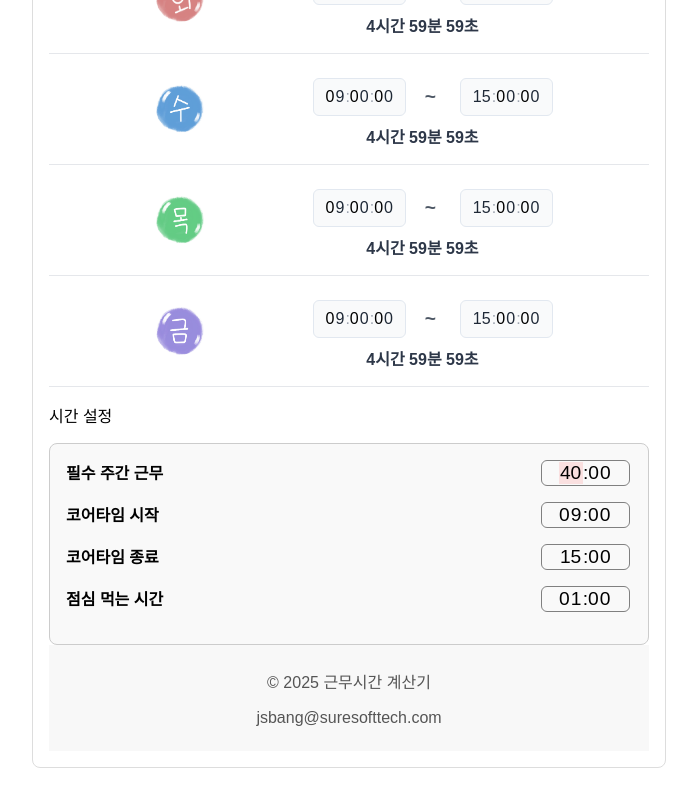
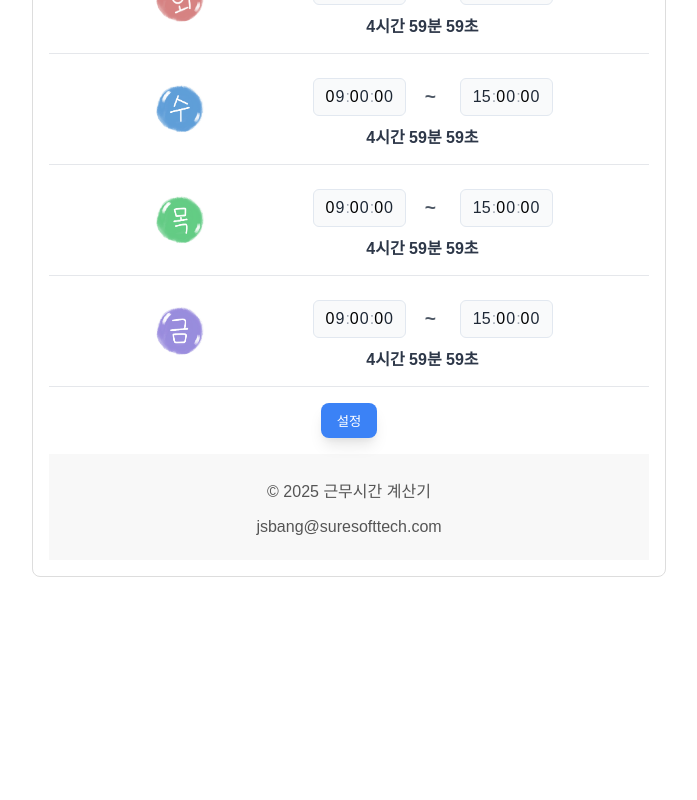
Before and after one commit to wlstjdwkd/40TimeCalculator, a React (Create React App) app in the folder frontend/time_calculator/: page / in a window 1280 px wide. Shown: the part 463-1263 px from the top of the page, without its empty margins (291-988 px from the left). After the commit the page ends 1072 px from the top, so only its background shows below. Built offline with nearby package versions, Linux system fonts and the light colour scheme; the HTML template or start-up script is replaced by a standard one.

Commit message:
design : modify WorkSetting css

```diff
--- a/frontend/time_calculator/src/App.js
+++ b/frontend/time_calculator/src/App.js
@@ -39,6 +39,10 @@ function App() {
   const [daysData, setDaysData] = useState(initialDaysData);
 
   const [requiredResult, setRequiredResult] = useState('');
+
+  /* 시간 설정 팝업*/
+  const [isPopupOpen, setIsPopupOpen] = useState(false);
+	const togglePopup = () => setIsPopupOpen((prev) => !prev);
 
   // // 주간 데이터 초기화 함수
   // const resetWeeklyData = useCallback(() => {
@@ -237,27 +241,6 @@ function App() {
     textAlign: 'center',
   };
 
-
-  const rowStyle = {
-    display: 'flex',
-    alignItems: 'center',
-    justifyContent: 'center',
-    marginBottom: '1rem',
-    width: '100%',
-  };
-
-  const labelStyle = {
-    width: 120,
-    fontWeight: 'bold',
-    textAlign: 'left',
-    marginRight: 8,
-  };
-
-  const textStyle = {
-    textAlign: 'left',
-  }
-
-
   return (
     <div style={containerStyle}>
       <h1 className="title">
@@ -281,8 +264,15 @@ function App() {
       ))}
 
 
+      <button
+				onClick={togglePopup}
+				className="settingBtn"
+			>
+				설정
+			</button>
+
       {/* WorkSettings 컴포넌트 */}
-      <p style={textStyle}>시간 설정</p>
+			{isPopupOpen && (
           <WorkSettings
           requiredWorkingTime={requiredWorkingTime}
           setRequiredWorkingTime={setRequiredWorkingTime}
@@ -292,9 +282,9 @@ function App() {
           setCoreTimeEnd={setCoreTimeEnd}
           lunchBreakTime={lunchBreakTime}
           setLunchBreakTime={setLunchBreakTime}
-      />
-
-
+          togglePopup={togglePopup}
+        />)
+      }
 
       {/* 푸터 */}
       <Footer />
--- a/frontend/time_calculator/src/components/WorkSettings/WorkSettings.css
+++ b/frontend/time_calculator/src/components/WorkSettings/WorkSettings.css
@@ -1,45 +1,68 @@
 /* src/components/WorkSettings/WorkSettings.css */
 
+.work-settings-overlay {
+    position: fixed; /* fixed */
+    top: 0;
+    left: 0;
+    right: 0;
+    bottom: 0; /* inset-0 (모든 방향 0) */
+    background-color: rgba(0, 0, 0, 0.5); /* bg-black bg-opacity-50 */
+    display: flex; /* flex */
+    align-items: center; /* items-center */
+    justify-content: center; /* justify-center */
+    z-index: 50; /* z-50 */
+}
 .work-settings {
-    display: flex;
-    flex-direction: column;
-    border: 1px solid #ccc;
-    border-radius: 8px;
-    padding: 1rem;
-    /* margin-bottom: 1rem; */
-    background-color: #f9f9f9;
+    background-color: white; /* bg-white */
+    border-radius: 0.5rem; /* rounded-lg */
+    box-shadow: 0px 10px 15px -3px rgba(0, 0, 0, 0.1),
+                0px 4px 6px -2px rgba(0, 0, 0, 0.05); /* shadow-lg */
+    padding: 1.5rem; /* p-6: 1.5rem (24px) */
+    width: 100%; /* w-full */
+    max-width: 28rem; /* max-w-md: 28rem (448px) */
 
 }
 
 .work-settings h2 {
-    margin-bottom: 1rem;
-    text-align: left;
+    font-size: 1.25rem; /* text-xl */
+    font-weight: 700; /* font-bold */
+    margin-bottom: 1rem; /* mb-4: 1rem (16px) */
+    text-align: center; /* text-center */
 }
 
 .work-settings-row {
     display: flex;
-    justify-content: space-between;
+    align-items: center;
+    justify-content: center;
+    margin-bottom: 1rem; /* 16px */
+    width: 100%;
 }
 
 .work-settings-label {
+    width: 120px;
     font-weight: bold;
-
-    /* text-align: center; */
-    /* vertical-align: middle; */
+    text-align: left;
+    margin-right: 8px;
 }
 
+.work-settings-time-pickers {
+    padding-top: 1.25rem; /* py-5: 1.25rem (20px) */
+    padding-bottom: 1.25rem;
+}
+.work-settings-close-btn {
+    margin-top: 1rem; /* mt-4: 1rem (16px) */
+    padding: 0.5rem 1rem; /* py-2: 0.5rem (8px), px-4: 1rem (16px) */
+    background-color: #ef4444; /* bg-red-500 */
+    color: white; /* text-white */
+    border-radius: 0.5rem; /* rounded-lg */
+    box-shadow: 0px 10px 15px -3px rgba(0, 0, 0, 0.1),
+                0px 4px 6px -2px rgba(0, 0, 0, 0.05); /* shadow-lg */
+    width: 100%; /* w-full */
+    border: none;
+    cursor: pointer;
+    transition: background-color 0.3s ease-in-out;
+}
 
-.timePickerBigs .react-time-picker {
-    width: 80%;
-    font-size: 120%;
-    margin-right: 0.5rem;
-    margin-bottom: 1rem;
+.work-settings-close-btn:hover {
+    background-color: #dc2626; /* 약간 더 어두운 레드 */
   }
-
-.timePickerBigs .react-time-picker__wrapper {
-    /* padding: 10%;        */
-    border: 2% solid #ccc;
-    border-radius: 6px;
-    display: flex;
-    align-items: center;
-}
--- a/frontend/time_calculator/src/components/WorkSettings/WorkSettings.js
+++ b/frontend/time_calculator/src/components/WorkSettings/WorkSettings.js
@@ -13,13 +13,17 @@ function WorkSettings({
   setCoreTimeEnd,
   lunchBreakTime,
   setLunchBreakTime,
+  togglePopup
 }) {
   return (
+    <div className="work-settings-overlay">
       <div className="work-settings">
+        <h2>설정</h2>
+        <div className="work-settings-time-pickers">
           {/* 필수 주간 근무 */}
           <div className="work-settings-row">
             <label htmlFor="requiredWorkingTime" className="work-settings-label">필수 주간 근무</label>
-        <div className="timePickerBigs">
+            <div className="time-picker">
                 <TimePicker
                     id="requiredWorkingTime"
                     onChange={setRequiredWorkingTime}
@@ -36,7 +40,7 @@ function WorkSettings({
           {/* 코어타임 시작 */}
           <div className="work-settings-row">
             <label htmlFor="coreTimeStart" className="work-settings-label">코어타임 시작</label>
-        <div className="timePickerBigs">
+            <div className="time-picker">
                 <TimePicker
                 id="coreTimeStart"
                 onChange={setCoreTimeStart}
@@ -53,7 +57,7 @@ function WorkSettings({
           {/* 코어타임 종료 */}
           <div className="work-settings-row">
             <label htmlFor="coreTimeEnd" className="work-settings-label">코어타임 종료</label>
-        <div className="timePickerBigs">
+            <div className="time-picker">
                 <TimePicker
                 id="coreTimeEnd"
                 onChange={setCoreTimeEnd}
@@ -70,7 +74,7 @@ function WorkSettings({
           {/* 점심 먹는 시간 */}
           <div className="work-settings-row">
             <label htmlFor="lunchBreakTime" className="work-settings-label">점심 먹는 시간</label>
-        <div className="timePickerBigs">
+            <div className="time-picker">
                 <TimePicker
                 id="lunchBreakTime"
                 onChange={setLunchBreakTime}
@@ -85,6 +89,16 @@ function WorkSettings({
 
           </div>
         </div>
+
+
+        <button
+        onClick={togglePopup}
+        className="work-settings-close-btn">
+          닫기
+        </button>
+      </div>
+    </div>
+
   );
 }
 
```
Lines whose indentation alone changed are shown as unchanged.
